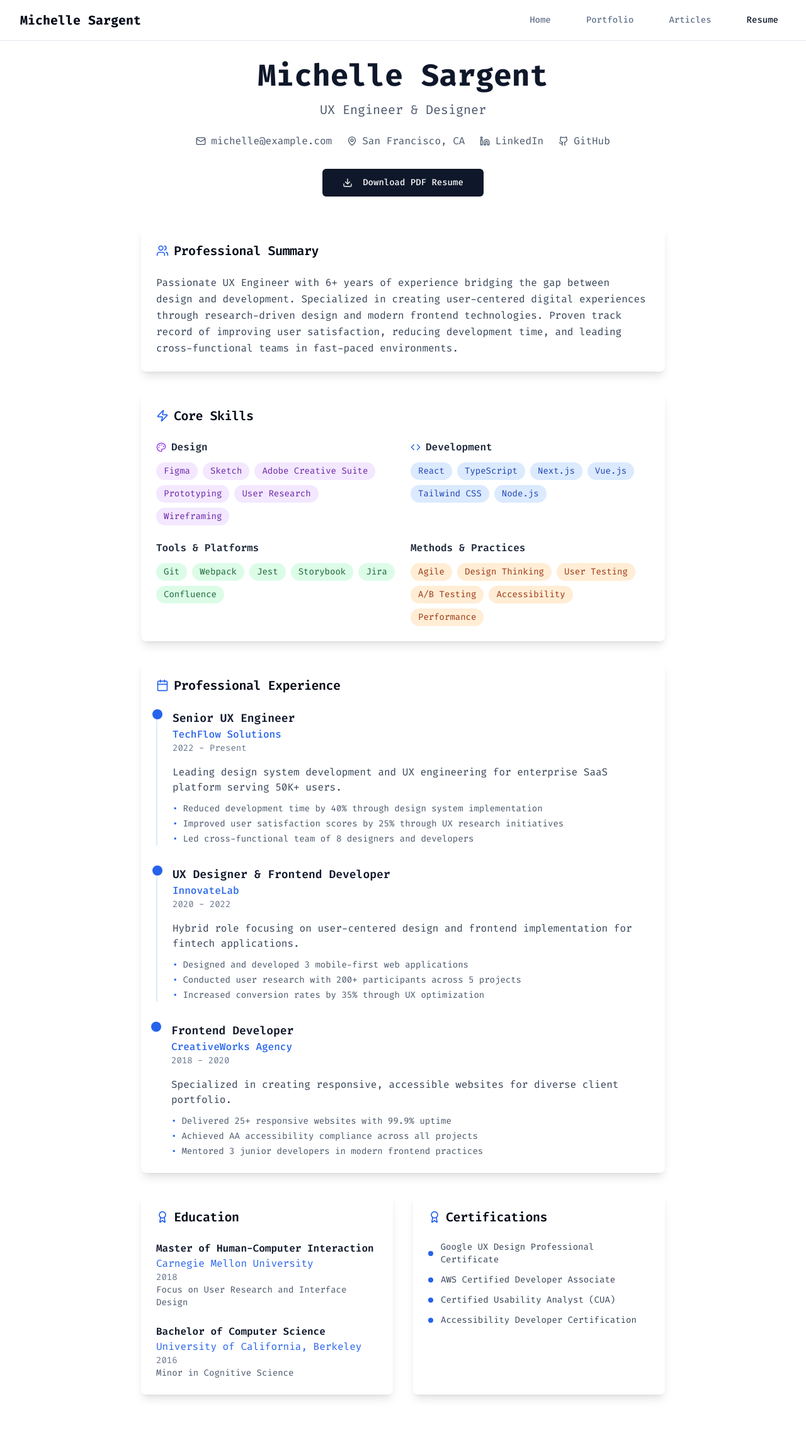
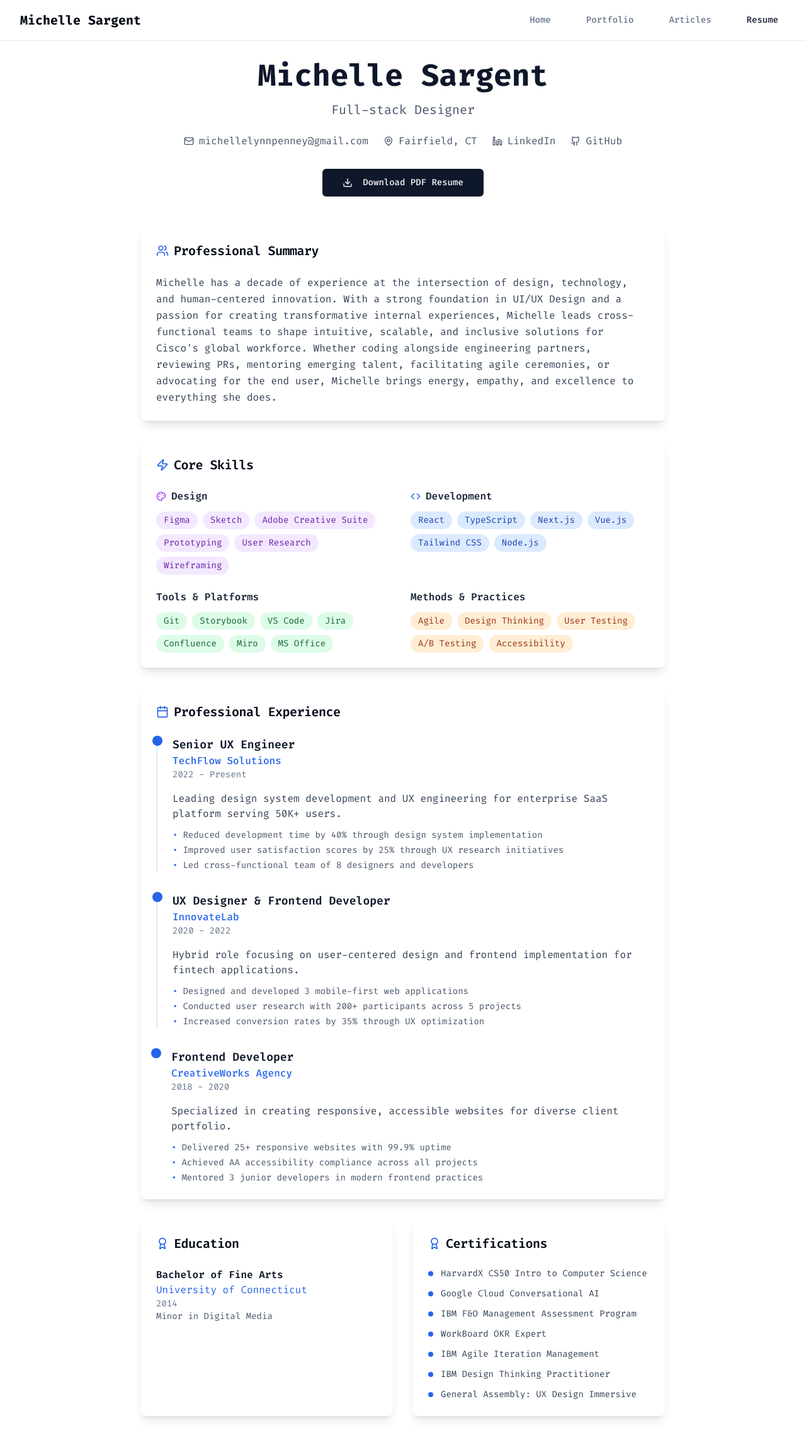
Before and after one commit to michellelynnpenney/michellelynnpenney.github.io, a React (Vite) app: page /resume in a window 1280 px wide. Shown: the top 2294 px of the page at 63% size. Built offline with nearby package versions, Linux system fonts and the light colour scheme.

Commit message:
Updates to resume

```diff
--- a/src/pages/Resume.tsx
+++ b/src/pages/Resume.tsx
@@ -7,8 +7,8 @@ const Resume = () => {
   const skills = {
     design: ["Figma", "Sketch", "Adobe Creative Suite", "Prototyping", "User Research", "Wireframing"],
     development: ["React", "TypeScript", "Next.js", "Vue.js", "Tailwind CSS", "Node.js"],
-    tools: ["Git", "Webpack", "Jest", "Storybook", "Jira", "Confluence"],
-    methods: ["Agile", "Design Thinking", "User Testing", "A/B Testing", "Accessibility", "Performance"]
+    tools: ["Git", "Storybook", "VS Code", "Jira", "Confluence", "Miro", "MS Office"],
+    methods: ["Agile", "Design Thinking", "User Testing", "A/B Testing", "Accessibility"]
   };
 
   const experience = [
@@ -49,24 +49,21 @@ const Resume = () => {
 
   const education = [
     {
-      degree: "Master of Human-Computer Interaction",
-      school: "Carnegie Mellon University",
-      year: "2018",
-      details: "Focus on User Research and Interface Design"
-    },
-    {
-      degree: "Bachelor of Computer Science",
-      school: "University of California, Berkeley",
-      year: "2016",
-      details: "Minor in Cognitive Science"
+      degree: "Bachelor of Fine Arts",
+      school: "University of Connecticut",
+      year: "2014",
+      details: "Minor in Digital Media"
     }
   ];
 
   const certifications = [
-    "Google UX Design Professional Certificate",
-    "AWS Certified Developer Associate",
-    "Certified Usability Analyst (CUA)",
-    "Accessibility Developer Certification"
+    "HarvardX CS50 Intro to Computer Science",
+    "Google Cloud Conversational AI",
+    "IBM F&O Management Assessment Program",
+    "WorkBoard OKR Expert",
+    "IBM Agile Iteration Management",
+    "IBM Design Thinking Practitioner",
+    "General Assembly: UX Design Immersive",
   ];
 
   return (
@@ -78,30 +75,30 @@ const Resume = () => {
             Michelle Sargent
           </h1>
           <p className="text-xl text-slate-600 mb-6">
-            UX Engineer & Designer
+            Full-stack Designer
           </p>
 
           {/* Contact Info */}
           <div className="flex flex-wrap justify-center gap-6 mb-8 text-slate-600">
             <div className="flex items-center">
               <Mail className="h-4 w-4 mr-2" />
-              <a href="mailto:michelle@example.com" className="hover:text-blue-600 transition-colors">
-                michelle@example.com
+              <a href="mailto:michellelynnpenney@gmail.com" className="hover:text-blue-600 transition-colors">
+                michellelynnpenney@gmail.com
               </a>
             </div>
             <div className="flex items-center">
               <MapPin className="h-4 w-4 mr-2" />
-              <span>San Francisco, CA</span>
+              <span>Fairfield, CT</span>
             </div>
             <div className="flex items-center">
               <Linkedin className="h-4 w-4 mr-2" />
-              <a href="#" className="hover:text-blue-600 transition-colors">
+              <a href="https://www.linkedin.com/in/michellelynnsargent/" className="hover:text-blue-600 transition-colors">
                 LinkedIn
               </a>
             </div>
             <div className="flex items-center">
               <Github className="h-4 w-4 mr-2" />
-              <a href="#" className="hover:text-blue-600 transition-colors">
+              <a href="https://github.com/michellelynnpenney/" className="hover:text-blue-600 transition-colors">
                 GitHub
               </a>
             </div>
@@ -123,10 +120,7 @@ const Resume = () => {
           </CardHeader>
           <CardContent>
             <p className="text-slate-700 leading-relaxed">
-              Passionate UX Engineer with 6+ years of experience bridging the gap between design and development.
-              Specialized in creating user-centered digital experiences through research-driven design and modern
-              frontend technologies. Proven track record of improving user satisfaction, reducing development time,
-              and leading cross-functional teams in fast-paced environments.
+              Michelle has a decade of experience at the intersection of design, technology, and human-centered innovation. With a strong foundation in UI/UX Design and a passion for creating transformative internal experiences, Michelle leads cross-functional teams to shape intuitive, scalable, and inclusive solutions for Cisco's global workforce. Whether coding alongside engineering partners, reviewing PRs, mentoring emerging talent, facilitating agile ceremonies, or advocating for the end user, Michelle brings energy, empathy, and excellence to everything she does.
             </p>
           </CardContent>
         </Card>
```
